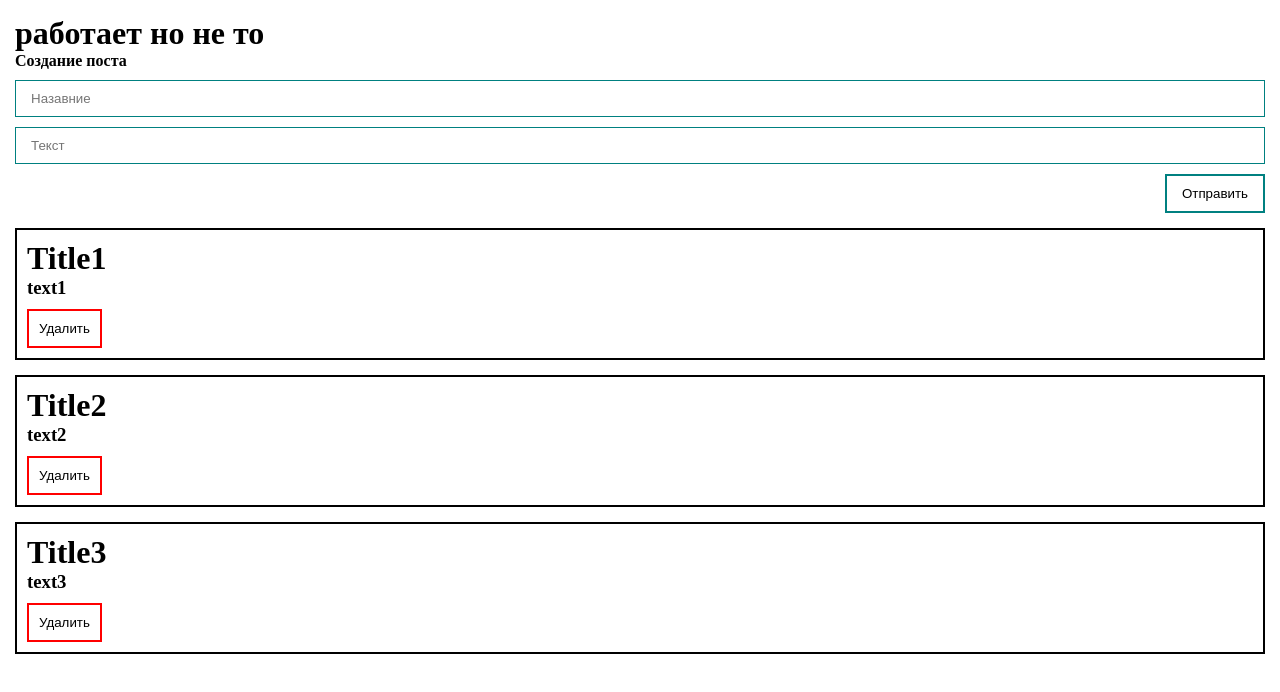
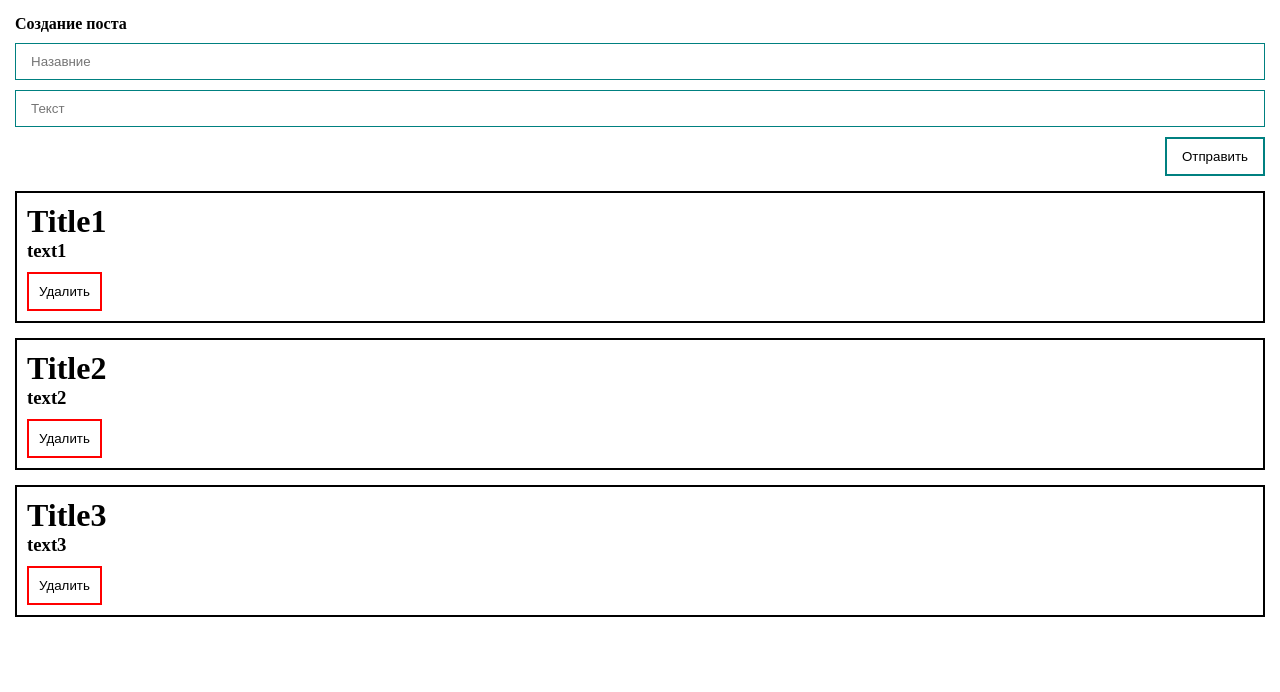
Before and after one commit to Linkhider/vue-test, a Vue app: page / in a window 1280 px wide. Shown: the top 692 px of the page. Built offline with nearby package versions, Linux system fonts and the light colour scheme.

Commit message:
Init project, add notes page, add create & remove posts functions, add vue-router & tested

```diff
--- a/src/App.vue
+++ b/src/App.vue
@@ -1,5 +1,4 @@
 <template>
-  <h1>работает но не то</h1>
     <router-view />
 </template>
 
```
